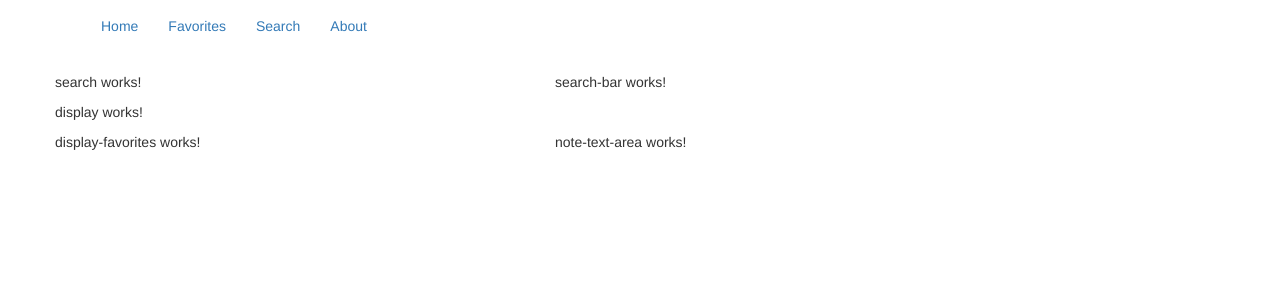
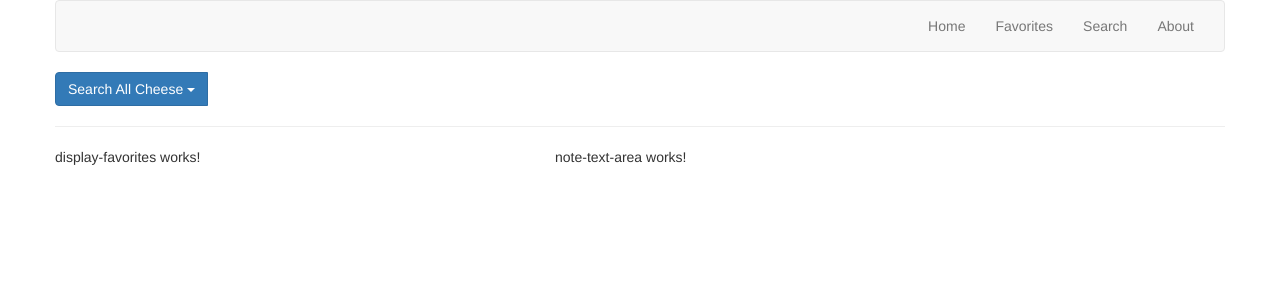
Before and after one commit to robertmurray/Angular-Refactor, an Angular app: page / in a window 1280 px wide. Shown: the top 300 px of the page. Built offline with nearby package versions, Linux system fonts and the light colour scheme.

Commit message:
Add sample drop down bootstrap component, working on adding a menu to the drop down

```diff
--- a/src/app/cheese/cheese.component.html
+++ b/src/app/cheese/cheese.component.html
@@ -1,4 +1,4 @@
-<div class="row">
+<!-- <div class="row">
  <div class="col-md-5">
   <app-search></app-search>
  </div>
@@ -8,4 +8,22 @@
  <div class="col-md-7">
   <app-display></app-display>
  </div>
-</div>
+</div> -->
+
+
+
+
+    <div class="btn-group" uib-dropdown keyboard-nav>
+        <button id="simple-btn-keyboard-nav" type="button" class="btn btn-primary" uib-dropdown-toggle>
+            Search All Cheese <span class="caret"></span>
+        </button>
+        <ul class="dropdown-menu" uib-dropdown-menu role="menu" aria-labelledby="simple-btn-keyboard-nav">
+            <li role="menuitem"><a href="#">Action</a></li>
+            <li role="menuitem"><a href="#">Another action</a></li>
+            <li role="menuitem"><a href="#">Something else here</a></li>
+            <li class="divider"></li>
+            <li role="menuitem"><a href="#">Separated link</a></li>
+        </ul>
+    </div>
+
+    <hr>
--- a/src/app/cheese/cheese.component.ts
+++ b/src/app/cheese/cheese.component.ts
@@ -6,6 +6,7 @@ import { Component, OnInit } from '@angular/core';
   styleUrls: ['./cheese.component.css']
 })
 export class CheeseComponent implements OnInit {
+ // cheeses: []
 
   constructor() { }
 
--- a/src/app/header/header.component.html
+++ b/src/app/header/header.component.html
@@ -1,7 +1,7 @@
-<nav class="navbar navba-default">
+<nav class="navbar navbar-default">
  <div class="container-fluid">
    <div class="collapse navbar-collapse">
-    <ul class="nav navbar-nav">
+    <ul class="nav navbar-nav navbar-right">
      <li><a href="#">Home</a></li>
      <li><a href="#">Favorites</a></li>
      <li><a href="#">Search</a></li>
```
